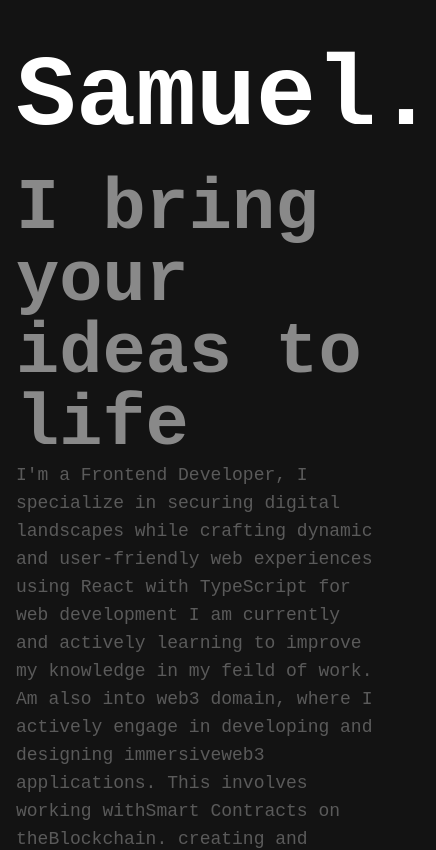
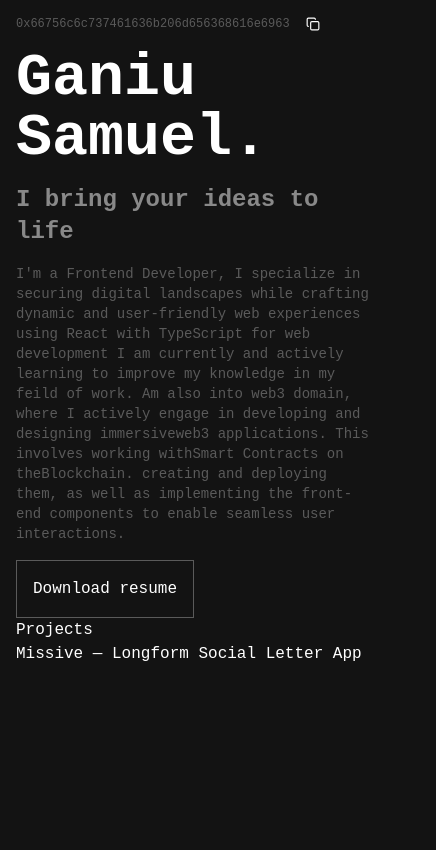
Before and after one commit to SirhmVFX/0x66756c6c737461636b206d656368616e6963, a Next.js app: page / in a window 390 px wide. Shown: the top 850 px of the page, 436 px wide, since content can reach past the window. Built offline with nearby package versions, Linux system fonts and the light colour scheme.

Commit message:
responsiveness

```diff
--- a/components/Herosection.tsx
+++ b/components/Herosection.tsx
@@ -7,10 +7,10 @@ import { Check, Copy } from "./Icons"
 export default function HeroSection() {
     const [isCopied, setIsCopied] = useState(false)
     return (
-<section className="h-screen flex flex-col justify-center items-start">
+<section className="md:h-screen gap-4 md:gap-0 flex flex-col justify-center items-start">
       <div className="flex items-center gap-4 relative">
         {isCopied ? <p className="absolute top-0 -right-20 transition-all duration-500 text-sm text-primarycolor">Copied</p> : ""}
-        <p className="text-sm text-white/30">0x66756c6c737461636b206d656368616e6963</p>
+        <p className="text-xs md:text-sm text-white/30">0x66756c6c737461636b206d656368616e6963</p>
 
         <button className="cursor-pointer transition-all duration-500" onClick={() => {
             navigator.clipboard.writeText("0x66756c6c737461636b206d656368616e6963")
@@ -21,9 +21,9 @@ export default function HeroSection() {
         }}>{isCopied ? <Check /> : <Copy />}</button>
       </div>
 
-      <h1 className="text-[100px] font-bold">Ganiu Samuel.</h1>
-      <h1 className="text-7xl font-bold text-white/50">I bring your ideas to life</h1>
-      <p className="text-lg text-white/30">I'm a Frontend Developer, I specialize in securing digital landscapes while crafting dynamic and user-friendly web experiences using React with TypeScript for web development I am currently and actively learning to improve my knowledge in my feild of work. Am also into web3 domain, where I actively engage in developing and designing immersiveweb3 applications. This involves working withSmart Contracts on theBlockchain. creating and deploying them, as well as implementing the front-end components to enable seamless user interactions.</p>
+      <h1 className="md:text-[100px] text-6xl font-bold">Ganiu Samuel.</h1>
+      <h1 className="text-2xl font-bold text-white/50">I bring your ideas to life</h1>
+      <p className="md:text-lg text-sm text-white/30">I'm a Frontend Developer, I specialize in securing digital landscapes while crafting dynamic and user-friendly web experiences using React with TypeScript for web development I am currently and actively learning to improve my knowledge in my feild of work. Am also into web3 domain, where I actively engage in developing and designing immersiveweb3 applications. This involves working withSmart Contracts on theBlockchain. creating and deploying them, as well as implementing the front-end components to enable seamless user interactions.</p>
       <button className="p-4 border border-white/30 ">Download resume</button>
       </section>
     )
```
